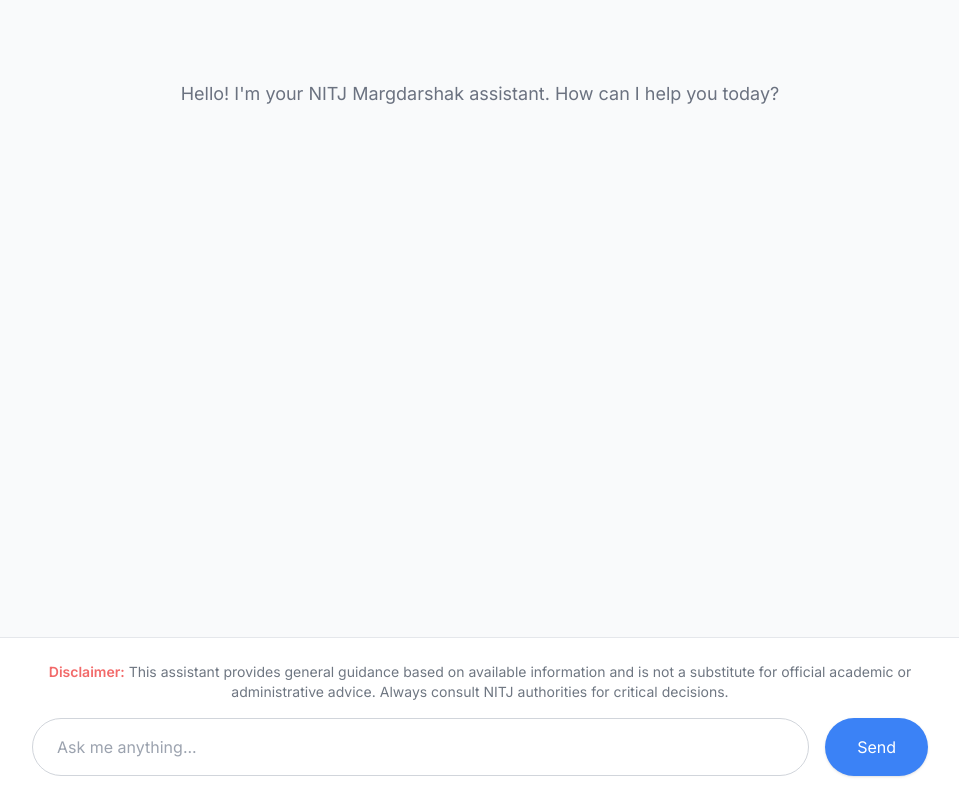
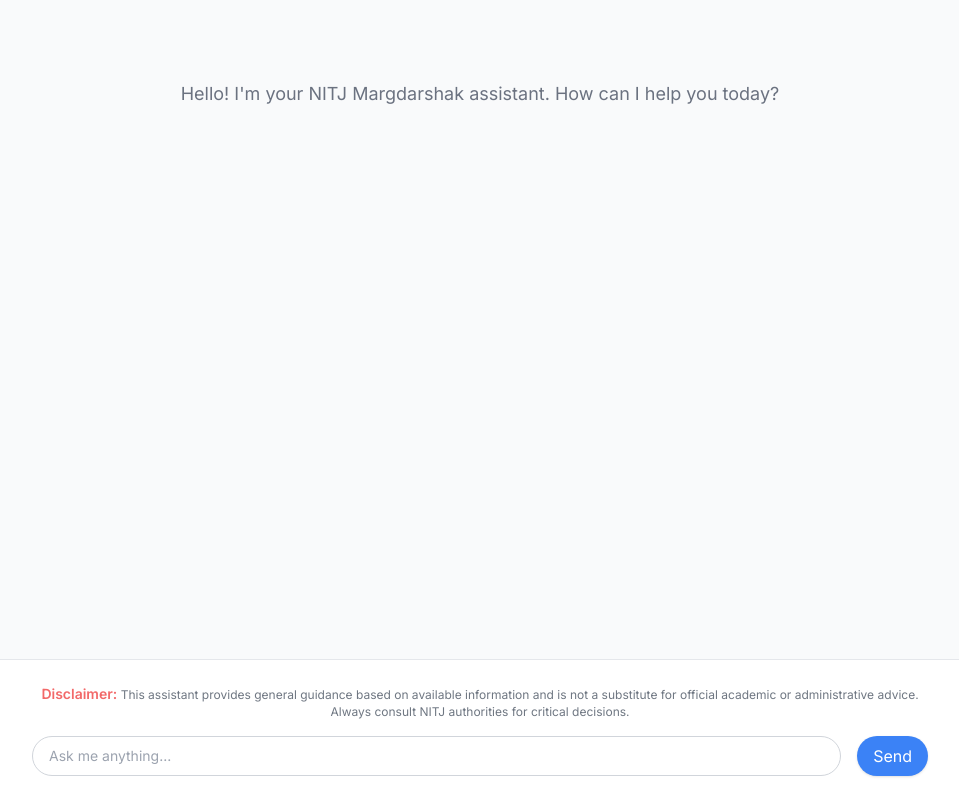
Before and after one commit to prash240303/major-project, a React (Vite) app in the folder frontend/: page / in a window 1280 px wide. Shown: the whole page, without its empty margins (160-1119 px from the left). Built offline with nearby package versions, Linux system fonts and the light colour scheme.

Commit message:
scale down UI

```diff
--- a/frontend/page.html
+++ b/frontend/page.html
@@ -76,7 +76,7 @@
         position: absolute;
         bottom: 90px;
         right: 0;
-        width: 380px;
+        width: 480px;
         height: 500px;
         background: white;
         border-radius: 16px;
--- a/frontend/src/Chatbot.jsx
+++ b/frontend/src/Chatbot.jsx
@@ -424,12 +424,12 @@
             >
               <div className="max-w-4xl mx-auto">
                 <motion.div
-                  className="text-sm text-gray-600 mb-4 text-center"
+                  className="text-xs text-gray-600 mb-4 text-center"
                   initial={{ opacity: 0 }}
                   animate={{ opacity: 0.8 }}
                   transition={{ delay: 0.4 }}
                 >
-                  <span className="font-semibold text-red-500">Disclaimer:</span>
+                  <span className="font-semibold text-sm text-red-500">Disclaimer:</span>
                   {" "}This assistant provides general guidance based on available
                   information and is not a substitute for official academic or
                   administrative advice. Always consult NITJ authorities for
@@ -443,7 +443,7 @@
                     onChange={(e) => setPrompt(e.target.value)}
                     onKeyDown={handleKeyDown}
                     placeholder="Ask me anything..."
-                    className="flex-1 px-6 py-4 border border-gray-300 rounded-full text-base outline-none focus:border-blue-500 focus:ring-2 focus:ring-blue-200 transition"
+                    className="flex-1 px-4 py-0 border border-gray-300 rounded-full text-sm outline-none focus:border-blue-500 focus:ring-2 focus:ring-blue-200 transition"
                     initial={{ opacity: 0, y: 20 }}
                     animate={{ opacity: 1, y: 0 }}
                     transition={{ delay: 0.3, duration: 0.3 }}
@@ -454,7 +454,7 @@
                   <motion.button
                     onClick={sendMessage}
                     disabled={!prompt.trim() || loading}
-                    className="px-8 py-4 bg-blue-500 text-white rounded-full flex items-center justify-center text-base shadow disabled:opacity-50 disabled:cursor-not-allowed"
+                    className="px-4 py-2 bg-blue-500 text-white rounded-full flex items-center justify-center text-base shadow disabled:opacity-50 disabled:cursor-not-allowed"
                     whileHover={!loading && prompt.trim() ? {
                       scale: 1.05,
                       backgroundColor: "#2563EB",
```
